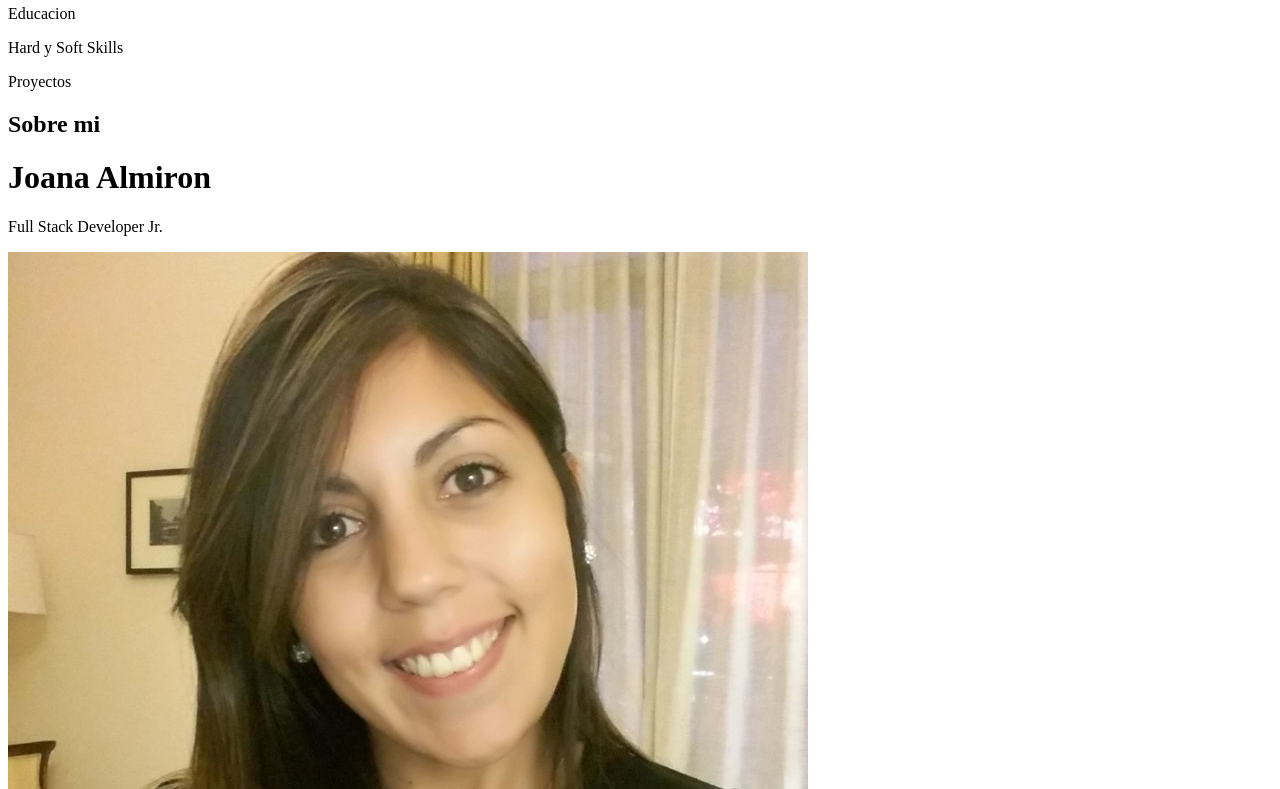
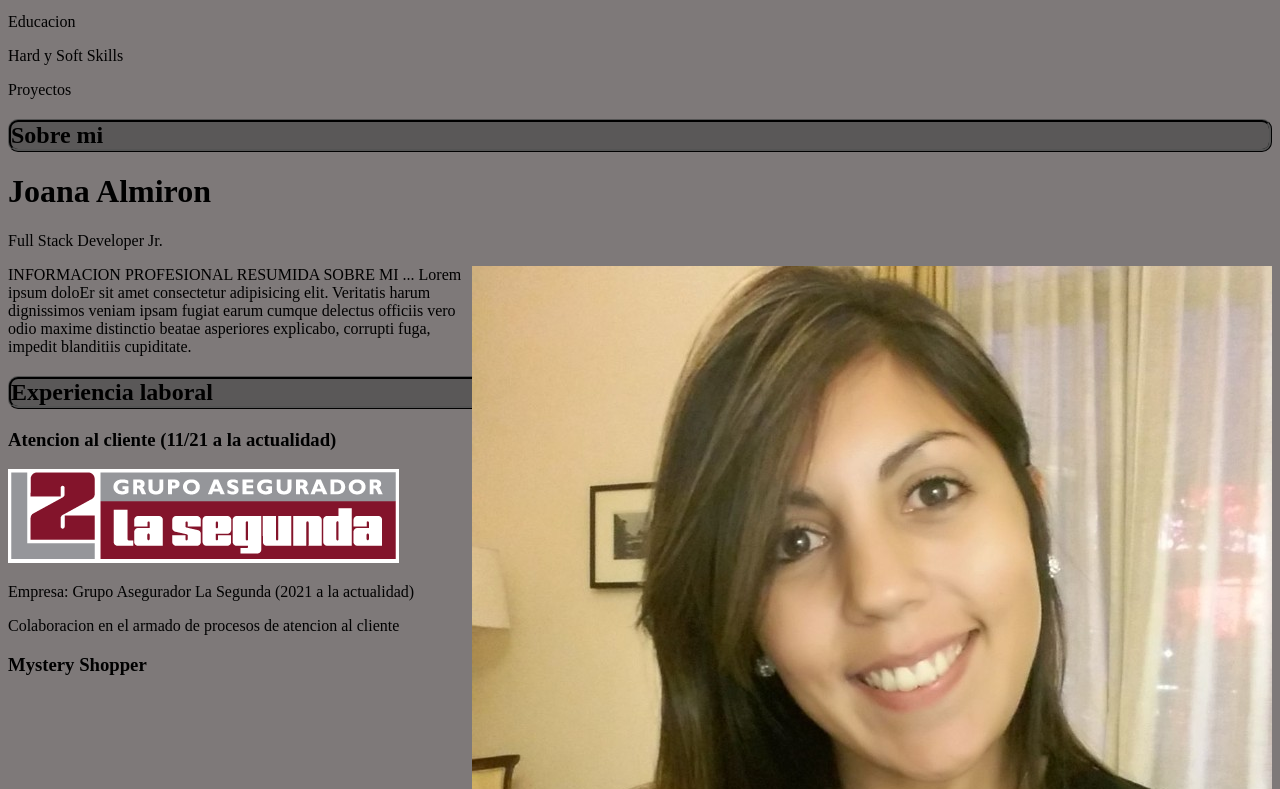
Before and after one commit to js-almiron/portfoliofrontend, a plain HTML site: page index.html in a window 1280 px wide. Shown: the part 851-1640 px from the top of the page. Drawn offline with Linux system fonts and the light colour scheme.

Commit message:
incorporacion css

```diff
--- /dev/null
+++ b/Estilo.css
@@ -0,0 +1,16 @@
+html {
+    background-color:rgb(126, 121, 121);
+}
+
+h2 {
+    border-style:ridge;
+    border-color: black;
+    border-radius: 10px;
+    background-color:rgb(90, 88, 88)
+}
+
+.left {
+float:right;
+}
+
+/* esto es un comentario*/
--- a/index.html
+++ b/index.html
@@ -5,6 +5,7 @@
     <meta charset="UTF-8">
     <meta http-equiv="X-UA-Compatible" content="IE=edge">
     <meta name="viewport" content="width=device-width, initial-scale=1.0">
+    <link rel="stylesheet" href="Estilo.css">
     <title>Mi Portfolio - Joana Almiron</title>
 </head>
 
@@ -13,7 +14,7 @@
 <header> <!-- en el header , en la parte superior izq va logo y nombre del programa "Argentina Programa" #YoProgramo .
    debe tener un Banner REPRESENTATIVO MIO (BUSCAR) . En la parte superior derecha debe tener mis redes sociales y un boton que
    permita el login para la edicion -->
-  <p> Argentina Programa #YoProgramo </p>
+  <p class="left"> Argentina Programa #YoProgramo </p>
   <img src="banner-ok-argentina-programa.jpg" alt="Logo Argentina Programa">
   <a href="https://linkedin.com"> Mi Linkedin </a><br>
   <a href="https://gmail.com"> Mi email </a><br>
@@ -35,7 +36,7 @@
         (Full Stack Developer Jr.) En esta seccion debes poner informacion profesional resumida sobre vos-->
         <h1>Joana Almiron</h1>
         <p>Full Stack Developer Jr.</p>
-        <img src="fotoJoa.jpg" alt="Foto de perfil">
+        <img src="fotoJoa.jpg" alt="Foto de perfil" class="left">
       <p> INFORMACION PROFESIONAL RESUMIDA SOBRE MI ... Lorem ipsum doloEr sit amet consectetur adipisicing elit. Veritatis harum dignissimos veniam ipsam fugiat earum cumque delectus officiis vero odio maxime distinctio beatae asperiores explicabo, corrupti fuga, impedit blanditiis cupiditate.
       </p>
     </div>
@@ -79,13 +80,14 @@
          titulo estudiado y en que periodo o año -->
        <h4>Educacion primaria , secundaria y terciaria completa </h4>
        <h4>Full Stack Developer Jr. - CESSI , INTI y Ministerio de Produccion</h4>
-       <h4>Scrum avanzado</h4>
+       <h4>Scrum Master</h4>
        <h4>Marketing Gerencial - Universidad de Chile</h4>
        <h4>Auditor interno ISO 9001 - GPE Consultores</h4>
        <h4>Metodologias 5S</h4>
        <h4>Experiencia centrada en el usuario</h4>
        <h4>Normas de calidad en servicios de atencion al cliente - Linkedin e-learning </h4>
        <h4>Fundamentos del servicio de atencion al cliente - Linkedin e-learning </h4>
+       <p> Haga <a href="CertificadoDeFinalizacion_Cert Prep Scrum Master.pdf"> Click aqui </a> para mirar los certificados </p>
       </div>
 
       <div>
```
Also changed, not shown: 1 other file.
